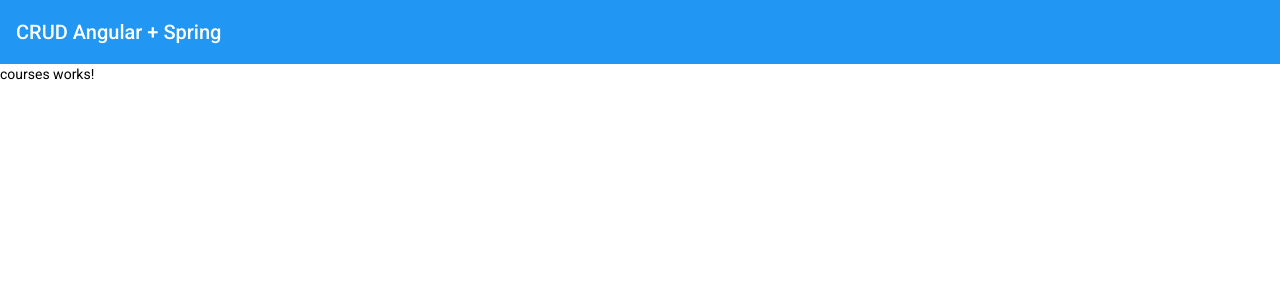
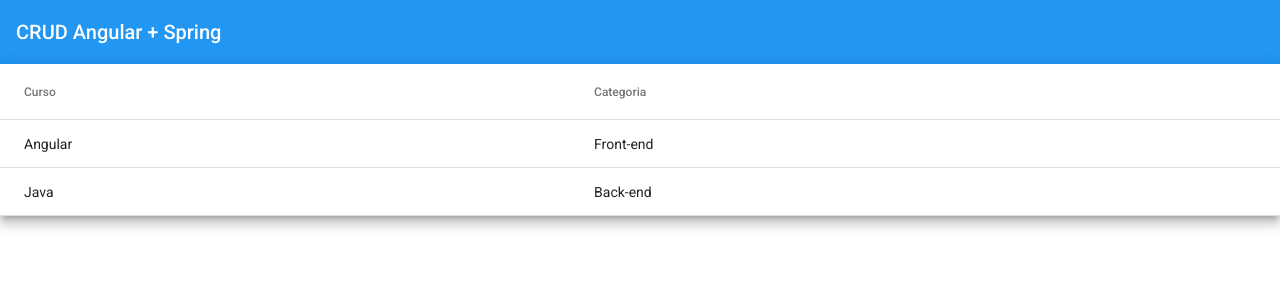
Before and after one commit to anacarolinedantas/crud-angular-spring, an Angular app in the folder crud-angular/: page /courses in a window 1280 px wide. Shown: the top 300 px of the page. Built offline with nearby package versions, Linux system fonts and the light colour scheme.

Commit message:
Criando Material Table para Listar Cursos

```diff
--- a/crud-angular/src/app/courses/courses.module.ts
+++ b/crud-angular/src/app/courses/courses.module.ts
@@ -1,5 +1,6 @@
+import { CommonModule } from '@angular/common';
 import { NgModule } from '@angular/core';
-import { CommonModule } from '@angular/common';
+import { MatTableModule } from '@angular/material/table';
 
 import { CoursesRoutingModule } from './courses-routing.module';
 import { CoursesComponent } from './courses/courses.component';
@@ -11,7 +12,8 @@
   ],
   imports: [
     CommonModule,
-    CoursesRoutingModule
+    CoursesRoutingModule,
+    MatTableModule
   ]
 })
 export class CoursesModule { }
--- a/crud-angular/src/app/courses/courses/courses.component.html
+++ b/crud-angular/src/app/courses/courses/courses.component.html
@@ -1 +1,17 @@
-<p>courses works!</p>
+<table mat-table [dataSource]="courses" class="mat-elevation-z8">
+
+  <!-- Name Column -->
+  <ng-container matColumnDef="name">
+    <th mat-header-cell *matHeaderCellDef> Curso </th>
+    <td mat-cell *matCellDef="let course"> {{ course.name }} </td>
+  </ng-container>
+
+  <!-- Category Column -->
+  <ng-container matColumnDef="category">
+    <th mat-header-cell *matHeaderCellDef> Categoria </th>
+    <td mat-cell *matCellDef="let course"> {{ course.category }} </td>
+  </ng-container>
+
+  <tr mat-header-row *matHeaderRowDef="displayedColumns"></tr>
+  <tr mat-row *matRowDef="let row; columns: displayedColumns;"></tr>
+</table>
--- a/crud-angular/src/app/courses/courses/courses.component.ts
+++ b/crud-angular/src/app/courses/courses/courses.component.ts
@@ -1,4 +1,5 @@
 import { Component, OnInit } from '@angular/core';
+import { Course } from '../model/course';
 
 @Component({
   selector: 'app-courses',
@@ -7,7 +8,14 @@
 })
 export class CoursesComponent implements OnInit {
 
-  constructor() { }
+  courses: Course[] = [
+    { _id: '1', name: 'Angular', category: 'Front-end' },
+    { _id: '2', name: 'Java', category: 'Back-end' }
+  ];
+  displayedColumns = ['name', 'category'];
+
+  constructor() {
+  }
 
   ngOnInit(): void {
   }
--- /dev/null
+++ b/crud-angular/src/app/courses/model/course.ts
@@ -0,0 +1,5 @@
+export interface Course {
+  _id: string;
+  name: string;
+  category: string;
+}
```
